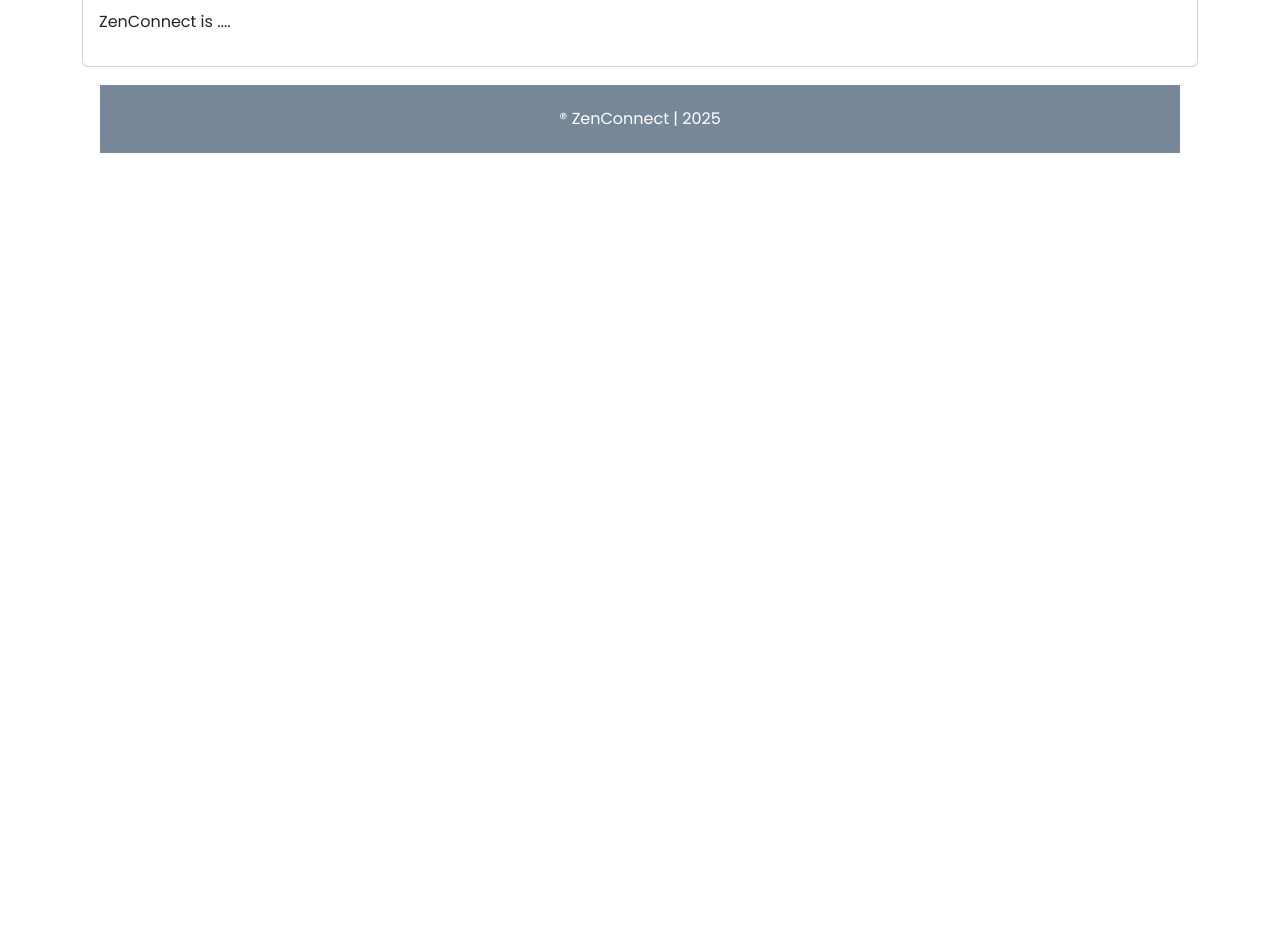
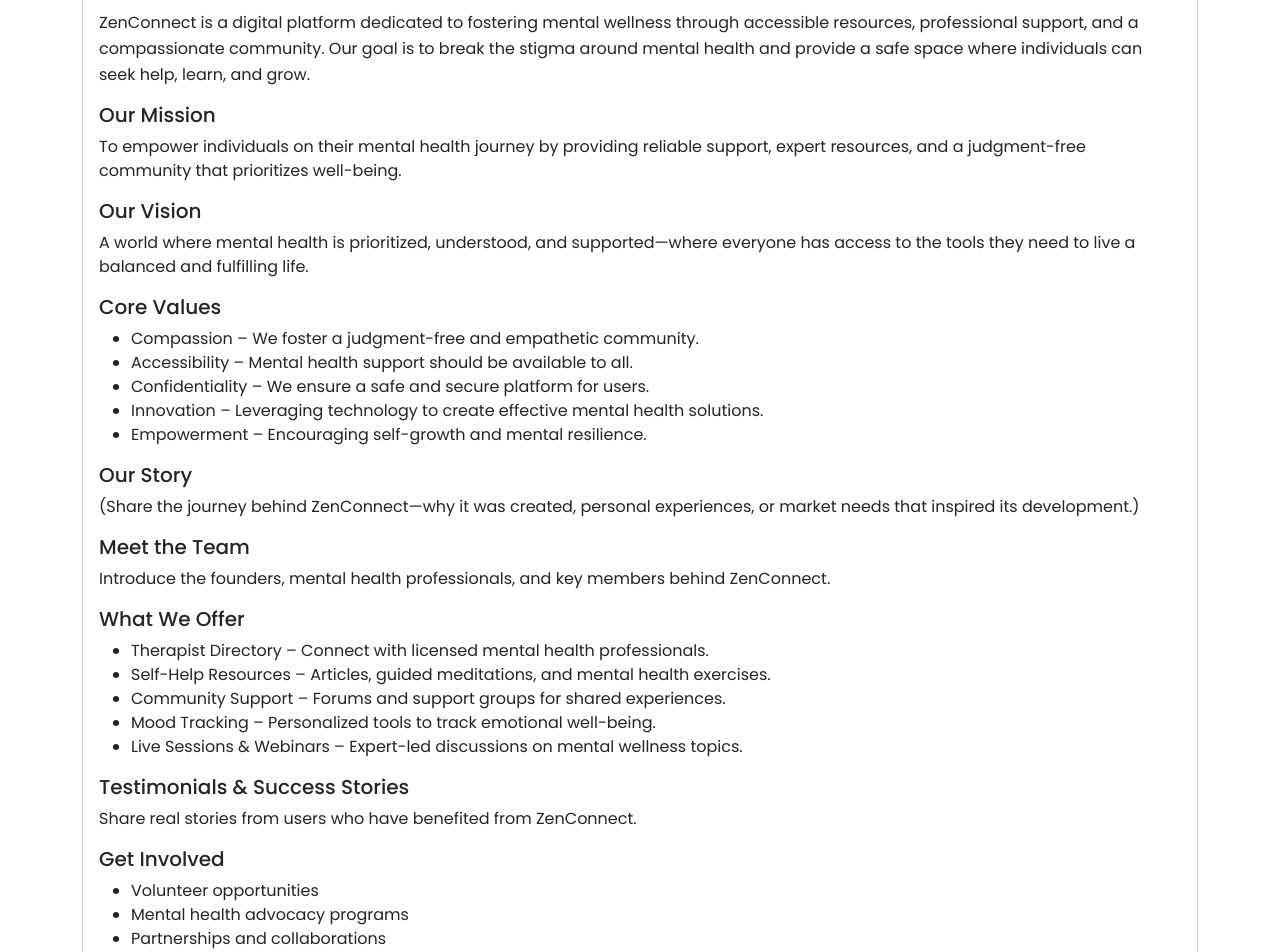
Before and after one commit to josephkipkemoi/zenconnect, a React (Create React App) app: page /about-us in a window 1280 px wide. Shown: the part 240-1192 px from the top of the page. Before the commit the page ends 800 px from the top, so only its background shows below. Built offline with nearby package versions, Linux system fonts and the light colour scheme.

Commit message:
Update aboutUs.js

```diff
--- a/src/components/aboutUs.js
+++ b/src/components/aboutUs.js
@@ -7,7 +7,69 @@
                 <h2>About Us</h2>
             </Card.Header>
             <Card.Body>
-                <p>ZenConnect is ....</p>
+            <p style={{ lineHeight: '1.6' }}>
+                    ZenConnect is a digital platform dedicated to fostering mental wellness through accessible resources,
+                    professional support, and a compassionate community. Our goal is to break the stigma around mental health
+                    and provide a safe space where individuals can seek help, learn, and grow.
+                </p>
+
+                <h5>Our Mission</h5>
+                <p>
+                    To empower individuals on their mental health journey by providing reliable support,
+                    expert resources, and a judgment-free community that prioritizes well-being.
+                </p>
+
+                <h5>Our Vision</h5>
+                <p>
+                    A world where mental health is prioritized, understood,
+                    and supported—where everyone has access to the tools they need to live a balanced and fulfilling life.
+                </p>
+
+                <h5>Core Values</h5>
+                <ul>
+                    <li>Compassion – We foster a judgment-free and empathetic community.</li>
+                    <li>Accessibility – Mental health support should be available to all.</li>
+                    <li>Confidentiality – We ensure a safe and secure platform for users.</li>
+                    <li>Innovation – Leveraging technology to create effective mental health solutions.</li>
+                    <li>Empowerment – Encouraging self-growth and mental resilience.</li>
+                </ul>
+
+                <h5>Our Story</h5>
+                <p>
+                    (Share the journey behind ZenConnect—why it was created, personal experiences,
+                    or market needs that inspired its development.)
+                </p>
+
+                <h5>Meet the Team</h5>
+                <p>
+                    Introduce the founders, mental health professionals, and key members behind ZenConnect.
+                </p>
+
+                <h5>What We Offer</h5>
+                <ul>
+                    <li>Therapist Directory – Connect with licensed mental health professionals.</li>
+                    <li>Self-Help Resources – Articles, guided meditations, and mental health exercises.</li>
+                    <li>Community Support – Forums and support groups for shared experiences.</li>
+                    <li>Mood Tracking – Personalized tools to track emotional well-being.</li>
+                    <li>Live Sessions & Webinars – Expert-led discussions on mental wellness topics.</li>
+                </ul>
+
+                <h5>Testimonials & Success Stories</h5>
+                <p>
+                    Share real stories from users who have benefited from ZenConnect.
+                </p>
+
+                <h5>Get Involved</h5>
+                <ul>
+                    <li>Volunteer opportunities</li>
+                    <li>Mental health advocacy programs</li>
+                    <li>Partnerships and collaborations</li>
+                </ul>
+
+                <h5>Contact Us</h5>
+                <p>
+                    Provide contact details, social media links, and customer support info.
+                </p>
             </Card.Body>
         </Card>
     )
```
